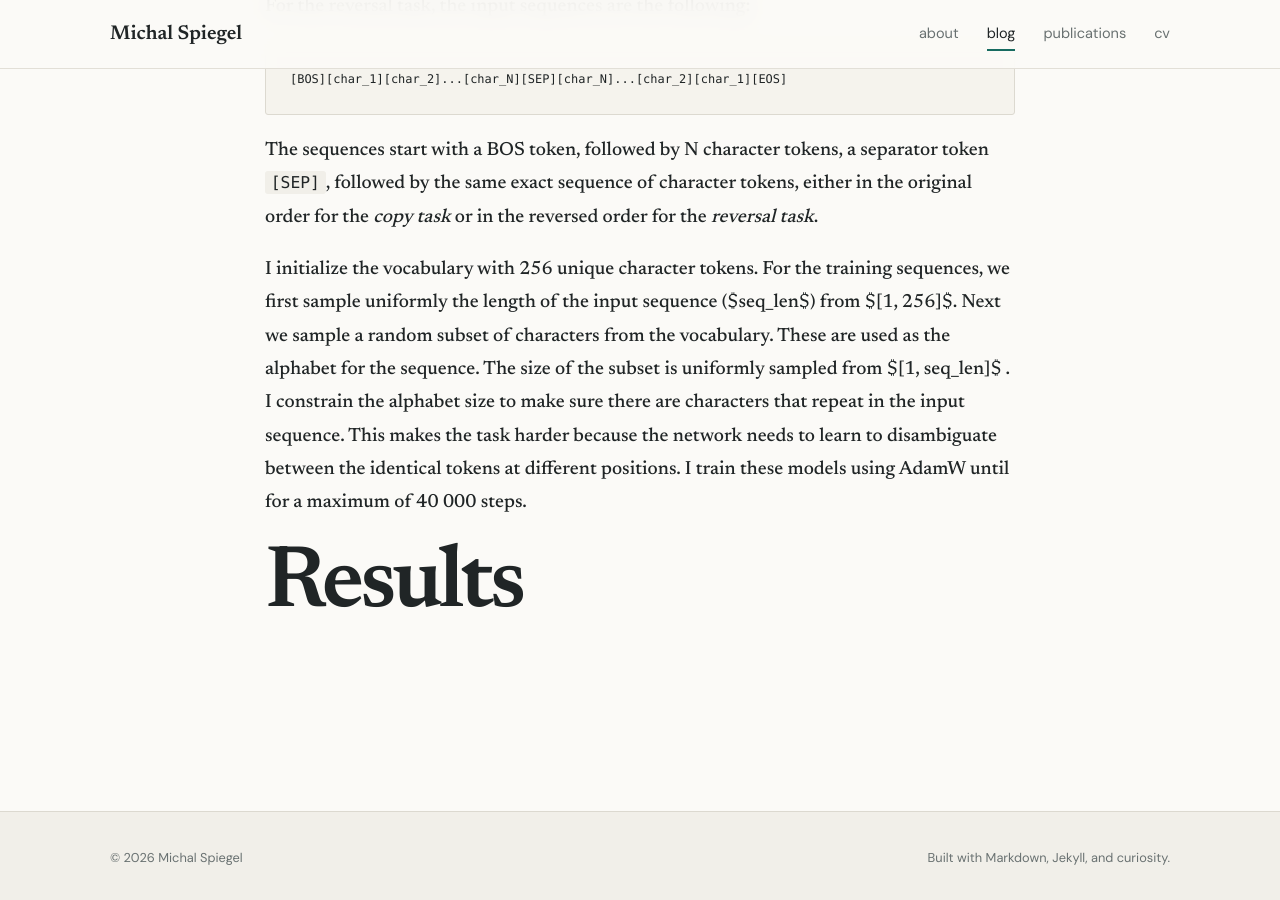
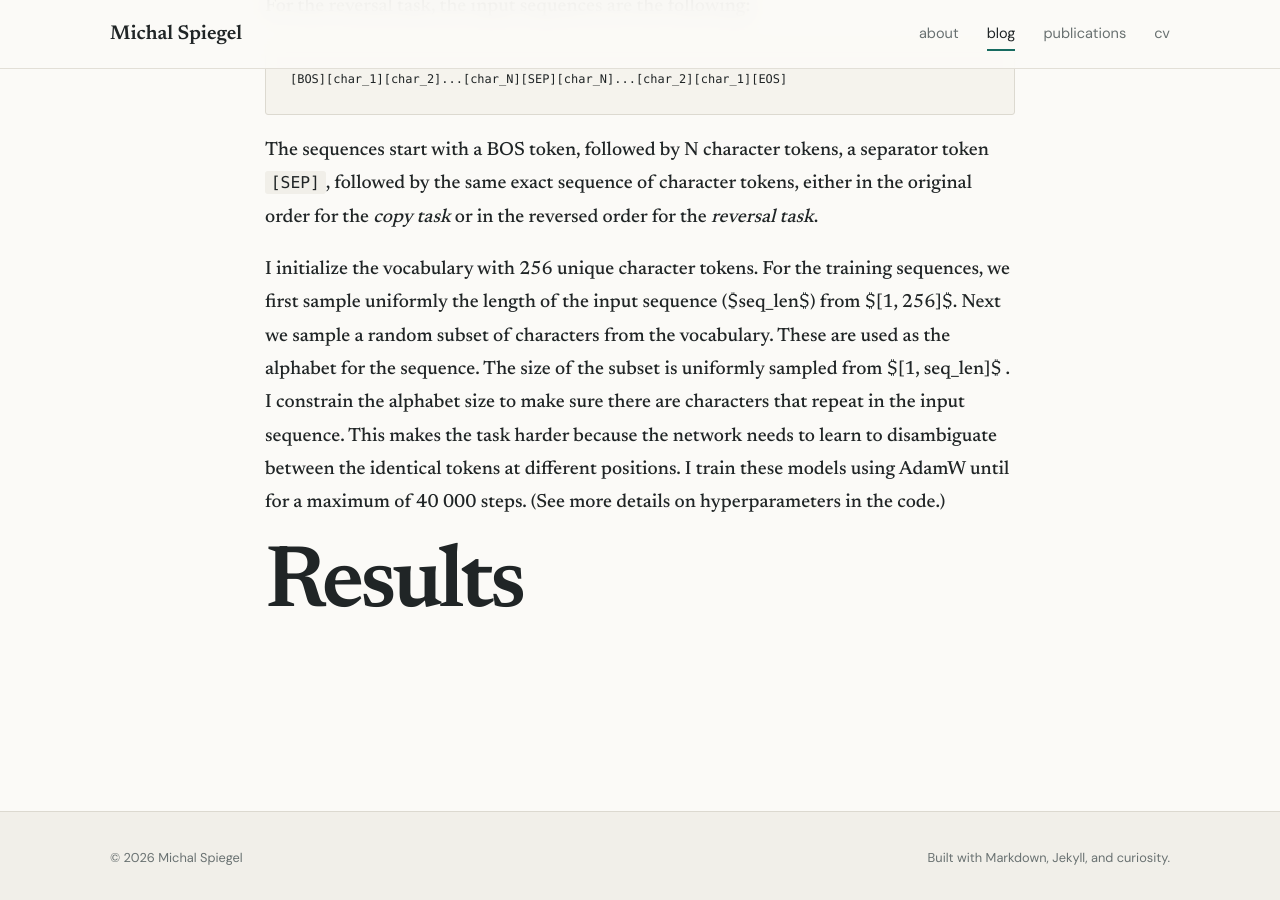
Before and after one commit to michalspiegel/michalspiegel.github.io, a Jekyll site: the page built from _posts/2026-11-02-rope-reversal.md, in a window 1280 px wide and 900 px high, scrolled down 2273 px. Built offline with Jekyll 4.4.1, drawn with Linux system fonts in a browser that asks for light colours.

Commit message:
Sync posts from vault (5ecc246)

```diff
--- a/_posts/2026-11-02-rope-reversal.md
+++ b/_posts/2026-11-02-rope-reversal.md
@@ -35,6 +35,5 @@ For the reversal task, the input sequences are the following:
 
 The sequences start with a BOS token, followed by N character tokens, a separator token `[SEP]`, followed by the same exact sequence of character tokens, either in the original order for the *copy task* or in the reversed order for the *reversal task*.
 
-I initialize the vocabulary with 256 unique character tokens. For the training sequences, we first sample uniformly the length of the input sequence ($seq\_len$) from $[1, 256]$. Next we sample a random subset of characters from the vocabulary. These are used as the alphabet for the sequence. The size of the subset is uniformly sampled from $[1, seq\_len]$ . I constrain the alphabet size to make sure there are characters that repeat in the input sequence. This makes the task harder because the network needs to learn to disambiguate between the identical tokens at different positions. I train these models using AdamW until for a maximum of 40 000 steps.
-
+I initialize the vocabulary with 256 unique character tokens. For the training sequences, we first sample uniformly the length of the input sequence ($seq\_len$) from $[1, 256]$. Next we sample a random subset of characters from the vocabulary. These are used as the alphabet for the sequence. The size of the subset is uniformly sampled from $[1, seq\_len]$ . I constrain the alphabet size to make sure there are characters that repeat in the input sequence. This makes the task harder because the network needs to learn to disambiguate between the identical tokens at different positions. I train these models using AdamW until for a maximum of 40 000 steps. (See more details on hyperparameters in the code.)
 # Results
```
